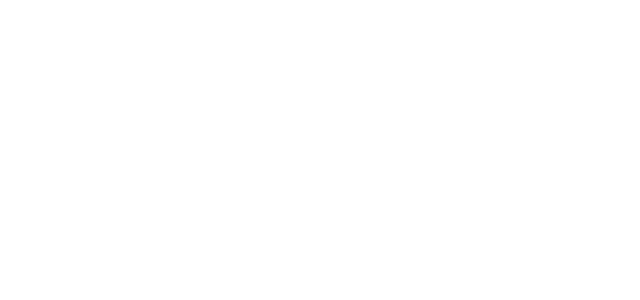
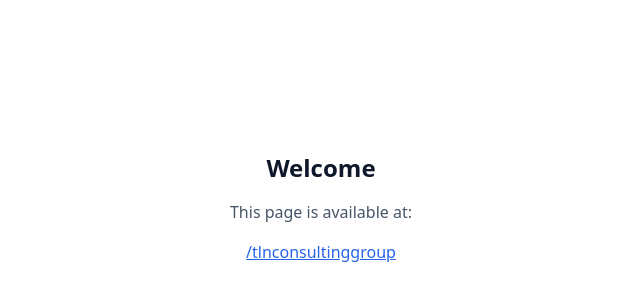
Before and after one commit to ammorsy3/app.bookedbycold.com, a React (Vite) app: page / in a window 1280 px wide. Before the commit this address had no page. Shown: the part 192-492 px from the top of the page, without its empty margins (319-959 px from the left). Built offline with nearby package versions, Linux system fonts and the light colour scheme.

Commit message:
Update App.tsx

```diff
--- a/src/App.tsx
+++ b/src/App.tsx
@@ -207,6 +207,20 @@ function App() {
     <Router>
       <Routes>
         <Route path="/tlnconsultinggroup" element={<TermsAndPricing />} />
+        <Route path="/" element={
+          <div className="min-h-screen bg-white flex items-center justify-center">
+            <div className="text-center">
+              <h1 className="text-2xl font-bold text-slate-900 mb-4">Welcome</h1>
+              <p className="text-slate-600 mb-4">This page is available at:</p>
+              <a
+                href="/tlnconsultinggroup"
+                className="text-blue-600 hover:text-blue-800 underline"
+              >
+                /tlnconsultinggroup
+              </a>
+            </div>
+          </div>
+        } />
       </Routes>
     </Router>
   );
```
